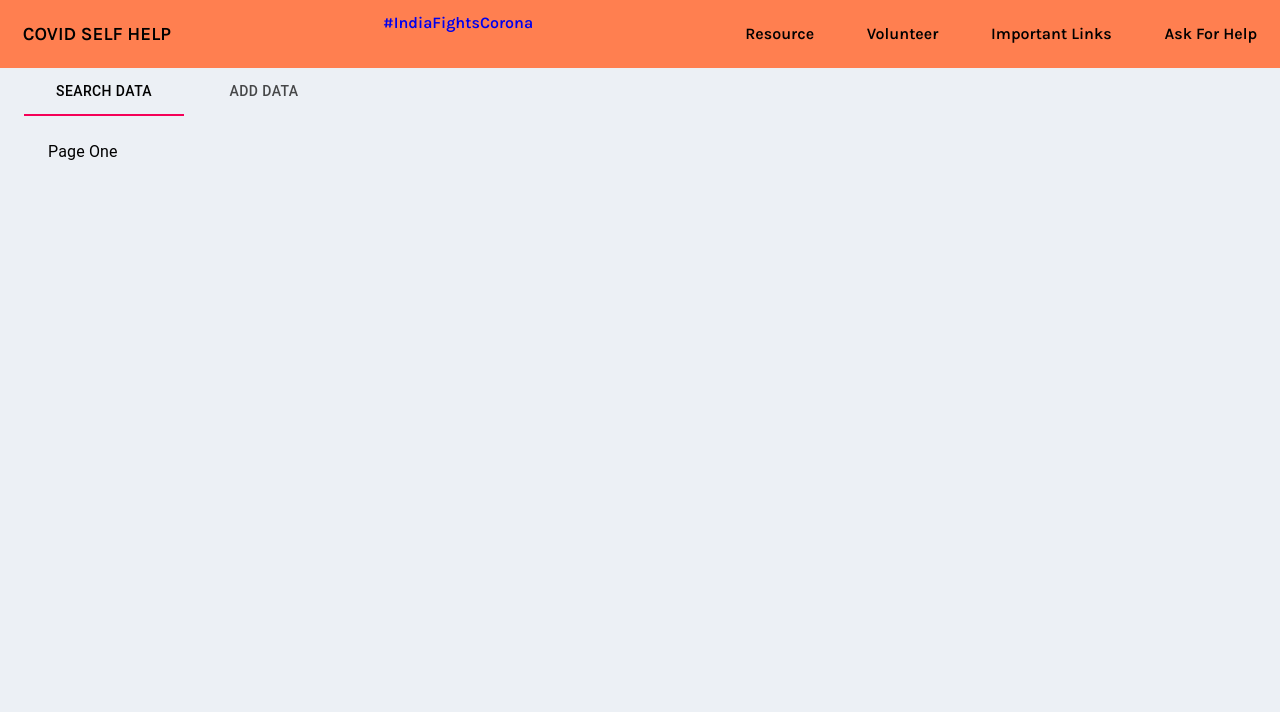
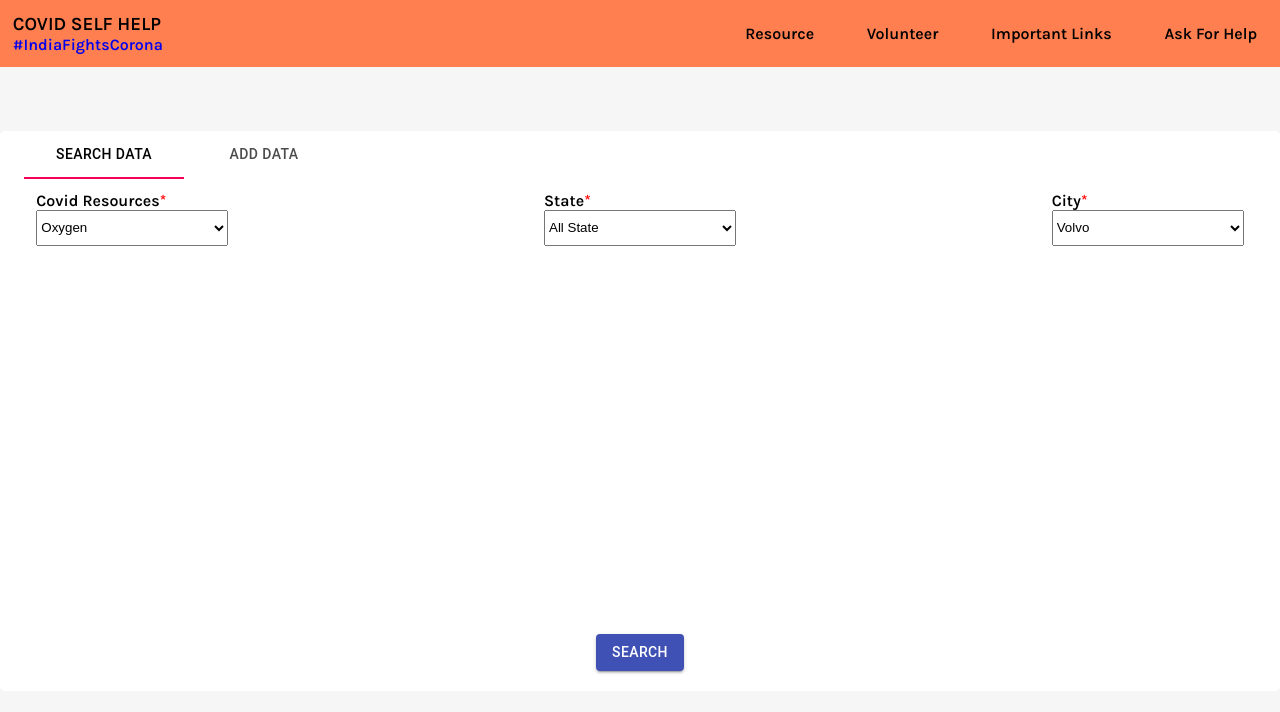
Before and after one commit to COVIDE-ORG/covidefrontend, a React (Create React App) app: page / in a window 1280 px wide. Shown: the top 712 px of the page. Built offline with nearby package versions, Linux system fonts and the light colour scheme.

Commit message:
Added home page

```diff
--- a/src/App.css
+++ b/src/App.css
@@ -1,6 +1,5 @@
 @import url('https://fonts.googleapis.com/css2?family=Karla:wght@600&display=swap');
 
-body
-{
+body {
     font-family: 'Karla', sans-serif;
 }
--- a/src/App.js
+++ b/src/App.js
@@ -1,5 +1,4 @@
 import './App.css';
-import CTable from './component/Table/table.component.jsx'
 import Body from './component/Body/Body';
 import Navbar from './component/Navbar/Navbar';
 import Volunteer from './component/Volunteer/Volunteer';
--- a/src/component/Body/Body.css
+++ b/src/component/Body/Body.css
@@ -1,4 +1,6 @@
-/* .body {
+.body__main {
     margin-top: 5%;
     background-color: #fff;
-} */
+    border-radius: 5px;
+    height: 70vh;
+}
--- a/src/component/Body/Body.jsx
+++ b/src/component/Body/Body.jsx
@@ -1,6 +1,7 @@
 import { Container } from '@material-ui/core';
 import React from 'react';
 import { useSelector } from 'react-redux';
+import SearchArea from '../SearchArea/SearchArea';
 import Tabbar from '../Tabbar/Tabbar';
 import Tabpage from '../Tabpage/Tabpage';
 
@@ -10,10 +11,10 @@ export default function Body() {
     const currentTab = useSelector(state => state.currentTab);
 
     return (
-        <Container className="body">
+        <Container className="body__main">
             <Tabbar />
             <Tabpage value={currentTab} index={0}>
-                Page One
+                <SearchArea />
             </Tabpage>
             <Tabpage value={currentTab} index={1}>
                 Page Two
--- a/src/component/Imp-Links/ImpLinks.js
+++ b/src/component/Imp-Links/ImpLinks.js
@@ -1,7 +1,6 @@
 import React, { useEffect, useState } from 'react'
 import "./ImpLinks.css";
 import {Select,MenuItem} from "@material-ui/core";
-import InputLabel from '@material-ui/core/InputLabel';
 
 function ImpLinks() {
     const [states,setStates]=useState([]);
--- a/src/component/Navbar/Navbar.jsx
+++ b/src/component/Navbar/Navbar.jsx
@@ -1,15 +1,18 @@
 import React from 'react';
 import "./Navbar.css";
-import {Link} from "react-router-dom";
+import { Link } from "react-router-dom";
 // import Body from './Body/Body';
 
 export default function Navbar() {
     return (
         <div className="navbar">
-            <h3 >COVID SELF HELP</h3>
+            <div>
+                <h3 >COVID SELF HELP</h3>
 
-            <a href="https://twitter.com/hashtag/IndiaFightsCorona">
-                <p>#IndiaFightsCorona</p> </a>
+                <a href="https://twitter.com/hashtag/IndiaFightsCorona" target="_blank" rel="noreferrer noopener">
+                    <p>#IndiaFightsCorona</p> </a>
+
+            </div>
 
             <ul className="nav-links">
                 <Link to='/' className="links">
--- /dev/null
+++ b/src/component/SearchArea/SearchArea.css
@@ -0,0 +1,41 @@
+.searchArea {
+    padding: 1%;
+    display: flex;
+    flex-direction: column;
+    justify-content: space-between;
+    height: 60vh;
+}
+
+.searchArea__top {
+    display: flex;
+    justify-content: space-between;
+    width: 100%;
+}
+
+.searchArea__input {
+    display: flex;
+    flex-direction: column;
+}
+
+.searchArea__input select {
+    height: 4.5vh;
+    width: 15vw;
+}
+
+.searchArea__input span {
+    color: red;
+}
+
+@media only screen and (max-width: 660px) {
+    .searchArea__top {
+        flex-direction: column;
+    }
+
+    .searchArea__input label {
+        margin: 2% 0 2% 0;
+    }
+
+    .searchArea__input select {
+        width: 75vw;
+    }
+}
--- /dev/null
+++ b/src/component/SearchArea/SearchArea.jsx
@@ -0,0 +1,50 @@
+import { Button } from '@material-ui/core';
+import React from 'react';
+import indianStates from '../../constant/indiaState';
+import "./SearchArea.css";
+
+export default function SearchArea() {
+    return (
+        <div className="searchArea">
+
+            <div className="searchArea__top">
+                <div className="searchArea__input">
+                    <label htmlFor="resource">Covid Resources<span>*</span></label>
+                    <select id="resource">
+                        <option value="volvo">Oxygen</option>
+                        <option value="saab">Meds</option>
+                        <option value="saab">Please Add More</option>
+                    </select>
+                </div>
+
+                <div className="searchArea__input">
+                    <label htmlFor="state">State<span>*</span></label>
+                    <select id="state">
+                        <option value="all">All State</option>
+
+                        {
+                            indianStates.map(stateName => <option key={stateName} value={stateName}>{stateName}</option>)
+                        }
+                    </select>
+                </div>
+
+                <div className="searchArea__input">
+                    <label htmlFor="city">City<span>*</span></label>
+                    <select id="city">
+                        <option value="volvo">Volvo</option>
+                        <option value="saab">Saab</option>
+                        <option value="mercedes">Mercedes</option>
+                        <option value="audi">Audi</option>
+                    </select>
+                </div>
+            </div>
+
+            <center className="searchArea__mid">
+                <Button variant="contained" color="primary">
+                    Search
+                </Button>
+            </center>
+
+        </div>
+    )
+}
--- a/src/component/Tabpage/Tabpage.jsx
+++ b/src/component/Tabpage/Tabpage.jsx
@@ -1,5 +1,4 @@
-import { Box, Typography } from '@material-ui/core'
-import React from 'react'
+import React from 'react';
 
 export default function Tabpage({ children, value, index, ...other }) {
 
@@ -12,9 +11,7 @@ export default function Tabpage({ children, value, index, ...other }) {
             {...other}
         >
             {value === index && (
-                <Box p={3}>
-                    <Typography>{children}</Typography>
-                </Box>
+                <>{children}</>
             )}
         </div>
     )
--- a/src/component/Volunteer/Volunteer.js
+++ b/src/component/Volunteer/Volunteer.js
@@ -3,7 +3,7 @@ import React from 'react'
 function Volunteer() {
     return (
         <div>
-           <iframe style={{ overflow: 'auto'}} src="http://go.tphweb.site/Volunteer" width="100%" height="1100" frameborder="0" marginheight="0" marginwidth="0">Loading…</iframe>
+           <iframe title="Volunteer Form" style={{ overflow: 'auto'}} src="http://go.tphweb.site/Volunteer" width="100%" height="1100" frameborder="0" marginheight="0" marginwidth="0">Loading…</iframe>
         </div>
     )
 }
--- /dev/null
+++ b/src/constant/indiaState.js
@@ -0,0 +1,40 @@
+const indianStates = [
+    "Andhra Pradesh",
+    "Arunachal Pradesh",
+    "Assam",
+    "Bihar",
+    "Chhattisgarh",
+    "Goa",
+    "Gujarat",
+    "Haryana",
+    "Himachal Pradesh",
+    "Jammu and Kashmir",
+    "Jharkhand",
+    "Karnataka",
+    "Kerala",
+    "Madhya Pradesh",
+    "Maharashtra",
+    "Manipur",
+    "Meghalaya",
+    "Mizoram",
+    "Nagaland",
+    "Odisha",
+    "Punjab",
+    "Rajasthan",
+    "Sikkim",
+    "Tamil Nadu",
+    "Telangana",
+    "Tripura",
+    "Uttarakhand",
+    "Uttar Pradesh",
+    "West Bengal",
+    "Andaman and Nicobar Islands",
+    "Chandigarh",
+    "Dadra and Nagar Haveli",
+    "Daman and Diu",
+    "Delhi",
+    "Lakshadweep",
+    "Puducherry"
+]
+
+export default indianStates;
--- a/src/index.css
+++ b/src/index.css
@@ -3,5 +3,5 @@
 }
 
 body {
-  background-color: #ecf0f5;
+  background-color: #f6f6f6;
 }
```
